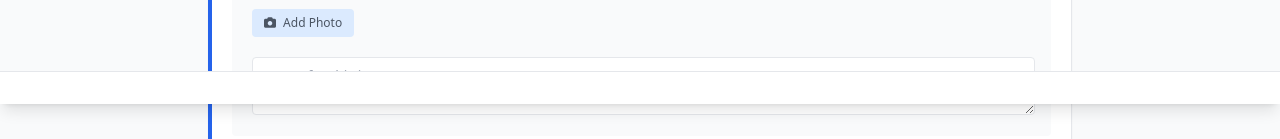
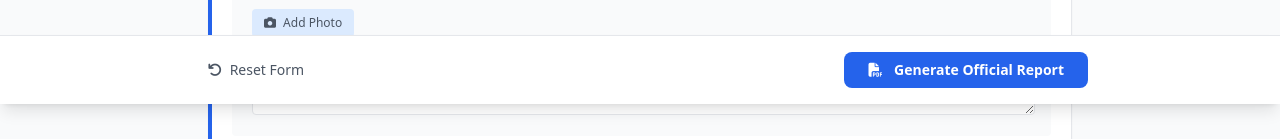
Before and after one commit to Z-Insights/assessorapp, a plain HTML site: page index.html in a window 1280 px wide. Shown: the part 696-835 px from the top of the page. Drawn offline with nearby package versions, Linux system fonts and the light colour scheme; a script that the page names is missing.

```diff
--- a/index.html
+++ b/index.html
@@ -316,8 +316,18 @@
 </section>
 </main>
 <footer class="no-print bg-white border-t p-4 sticky bottom-0 z-30 shadow-lg">
+<div class="max-w-4xl mx-auto flex flex-col gap-3">
+<!-- Primary Actions Row -->
+<div class="flex justify-between items-center">
+<button id="btnReset" class="px-4 py-2 text-gray-600 hover:text-red-600 smooth-transition">
+<i class="fas fa-undo mr-1"></i> Reset Form
+</button>
+<button id="btnGenerateReport" class="px-6 py-2 bg-blue-600 text-white rounded-lg font-bold hover:bg-blue-700 smooth-transition">
+<i class="fas fa-file-pdf mr-2"></i> Generate Official Report
+</button>
+</div>
 <!-- NEW: Import/Export Buttons Row (conditionally shown) -->
-<div id="baselineActionsRow" class="flex justify-center gap-2 hidden mt-3">
+<div id="baselineActionsRow" class="flex justify-center gap-2 hidden">
 <button id="btnExportBaseline" class="px-3 py-1.5 text-xs bg-green-600 text-white rounded hover:bg-green-700 smooth-transition hidden">
 <i class="fas fa-download mr-1"></i> Export Baseline (.json)
 </button>
@@ -325,6 +335,7 @@
 <i class="fas fa-upload mr-1"></i> Import Baseline (.json)
 </button>
 <input type="file" id="importBaselineInput" accept=".json" class="hidden">
+</div>
 </div>
 </footer>
 <div id="reportModal" class="hidden">
```
Lines whose indentation alone changed are shown as unchanged.
